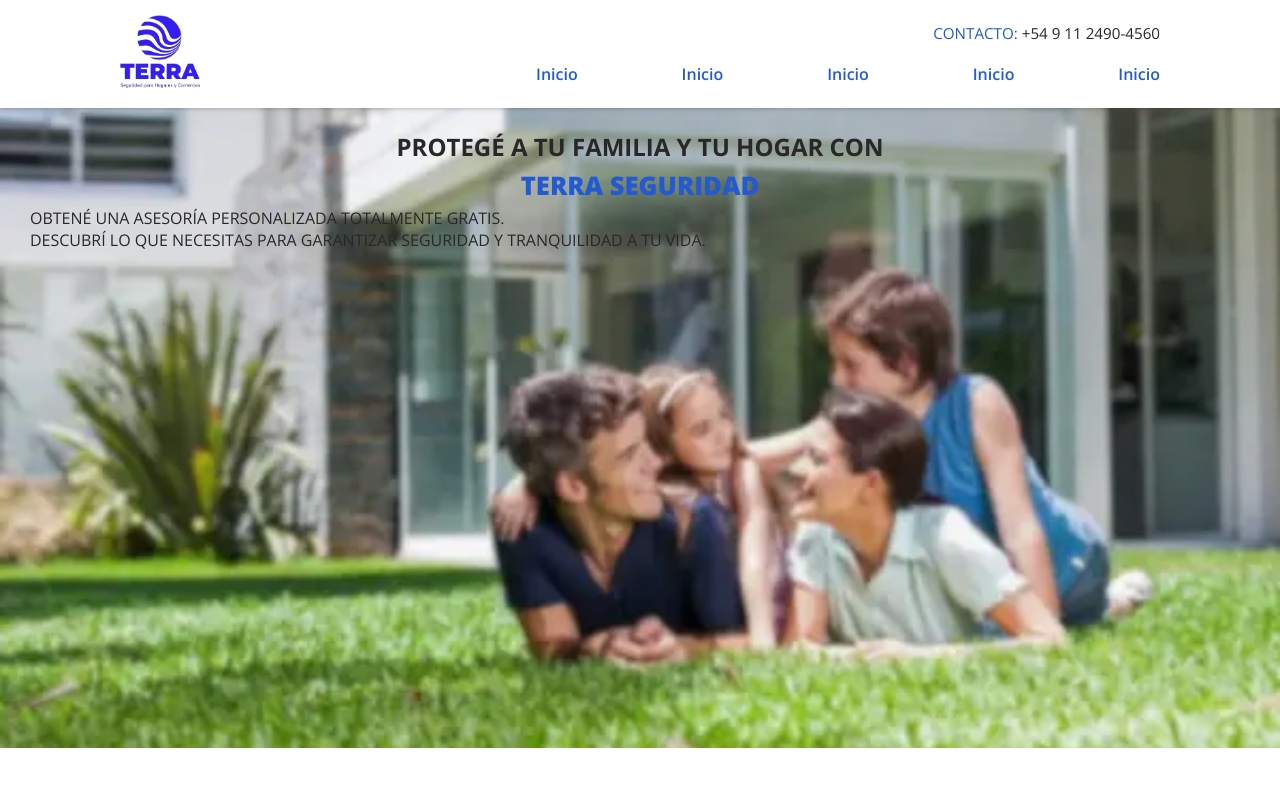
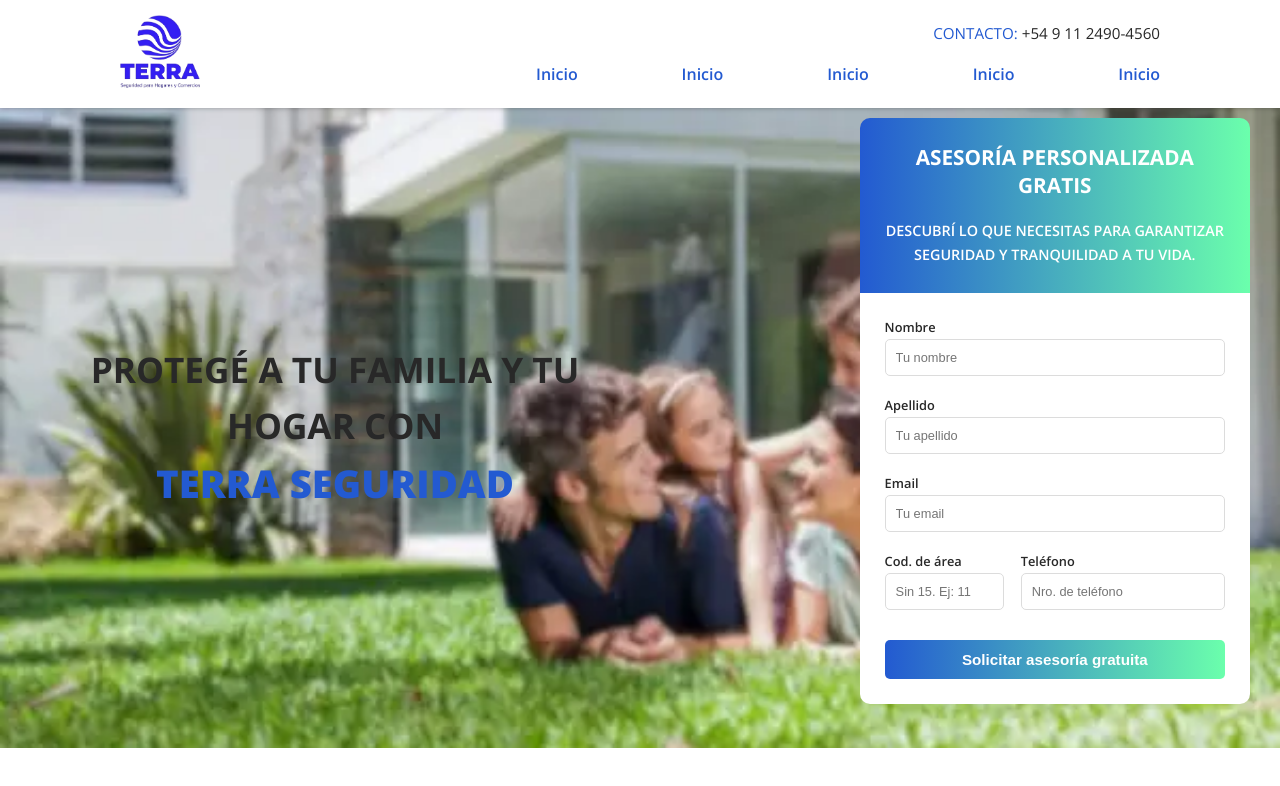
Before and after one commit to leandroheffes24/terra-seguridad, a React (Vite) app: page / in a window 1280 px wide. Shown: the top 786 px of the page. Built offline with nearby package versions, Linux system fonts and the light colour scheme.

Commit message:
inicio complete, missing form funcionality

```diff
--- a/src/assets/styles/variables.scss
+++ b/src/assets/styles/variables.scss
@@ -1,3 +1,4 @@
 $azul: rgb(35, 90, 209);
+$verde: rgb(107, 255, 172);
 $grisOscuro: rgb(65, 65, 65);
 $textColor: rgb(40, 40, 40);
--- a/src/components/Header/Header.module.css
+++ b/src/components/Header/Header.module.css
@@ -4,6 +4,7 @@
   align-items: center;
   justify-content: center;
   position: sticky;
+  top: 0;
   padding: 10px 0;
   box-shadow: 0 0 5px 0 rgba(0, 0, 0, 0.3);
 }
--- a/src/components/Header/Header.module.scss
+++ b/src/components/Header/Header.module.scss
@@ -6,6 +6,7 @@
     align-items: center;
     justify-content: center;
     position: sticky;
+    top: 0;
     padding: 10px 0;
     box-shadow: 0 0 5px 0 rgb(0, 0, 0, 0.3);
 }
--- a/src/components/Inicio/Inicio.jsx
+++ b/src/components/Inicio/Inicio.jsx
@@ -9,9 +9,33 @@
 
             <div className={styles.formContainer}>
                 <div className={styles.formTextContainer}>
-                    <p className={styles.formTopText}>OBTENÉ UNA ASESORÍA PERSONALIZADA TOTALMENTE GRATIS.</p>
+                    <p className={styles.formTopText}>ASESORÍA PERSONALIZADA GRATIS</p>
                     <p className={styles.formBottomText}>DESCUBRÍ LO QUE NECESITAS PARA GARANTIZAR SEGURIDAD Y TRANQUILIDAD A TU VIDA.</p>
                 </div>
+                <form className={styles.form} action="">
+                    <div className={styles.formLabelAndInputContainer}>
+                        <label htmlFor="nombre">Nombre</label>
+                        <input type="text" id='nombre' name='nombre' placeholder='Tu nombre' required />
+                    </div>
+                    <div className={styles.formLabelAndInputContainer}>
+                        <label htmlFor="apellido">Apellido</label>
+                        <input type="text" id='apellido' name='apellido' placeholder='Tu apellido' required />
+                    </div>
+                    <div className={styles.formLabelAndInputContainer}>
+                        <label htmlFor="email">Email</label>
+                        <input type="email" id='email' name='email' placeholder='Tu email' required />
+                    </div>
+                    <div className={`${styles.formLabelAndInputContainer} ${styles.areaCodeContainer}`}>
+                        <label htmlFor="codigo">Cod. de área</label>
+                        <input type="number" id='codigo' name='codigo' placeholder='Sin 15. Ej: 11' required />
+                    </div>
+                    <div className={`${styles.formLabelAndInputContainer} ${styles.phoneContainer}`}>
+                        <label htmlFor="telefono">Teléfono</label>
+                        <input type="number" id='telefono' name='telefono' placeholder='Nro. de teléfono' required />
+                    </div>
+
+                    <button type='submit' className={styles.formSubmitButton}>Solicitar asesoría gratuita</button>
+                </form>
             </div>
         </section>
     )
--- a/src/components/Inicio/Inicio.module.css
+++ b/src/components/Inicio/Inicio.module.css
@@ -2,8 +2,9 @@
   background-image: url("../../assets/background.webp");
   background-size: cover;
   background-position: center;
+  padding: 20px;
   height: 80vh;
-  padding: 20px 30px;
+  max-height: 650px;
 }
 
 .textoContainer {
@@ -20,4 +21,205 @@
   color: rgb(35, 90, 209);
   font-weight: 800;
   font-size: 1.6rem;
+}
+
+.formContainer {
+  margin-top: 250px;
+  box-shadow: 0 0 7px 0 rgba(0, 0, 0, 0.2);
+}
+
+.formTextContainer {
+  background: linear-gradient(90deg, rgb(35, 90, 209) 0%, rgb(107, 255, 172) 100%);
+  padding: 20px;
+  text-align: center;
+  color: white;
+  border-top-left-radius: 10px;
+  border-top-right-radius: 10px;
+}
+
+.formTopText {
+  font-size: 1.7rem;
+  font-weight: 800;
+  margin-bottom: 15px;
+}
+
+.formBottomText {
+  font-size: 1rem;
+  font-weight: 600;
+  line-height: 1.7;
+}
+
+.form {
+  background-color: white;
+  padding: 20px;
+  border-bottom-right-radius: 10px;
+  border-bottom-left-radius: 10px;
+  display: flex;
+  flex-wrap: wrap;
+  row-gap: 25px;
+  justify-content: space-between;
+}
+
+.formLabelAndInputContainer {
+  display: flex;
+  flex-direction: column;
+  gap: 5px;
+  width: 100%;
+}
+
+.areaCodeContainer {
+  width: 48%;
+}
+
+.phoneContainer {
+  width: 48%;
+}
+
+.formSubmitButton {
+  width: 100%;
+  font-size: 1rem;
+  font-weight: 600;
+  padding: 12px;
+  border: none;
+  background: linear-gradient(90deg, rgb(35, 90, 209) 0%, rgb(107, 255, 172) 100%);
+  color: white;
+  border-radius: 5px;
+  margin-top: 10px;
+  cursor: pointer;
+}
+
+@media (width >= 768px) {
+  .inicioSection {
+    padding: 40px;
+  }
+  .text, .title {
+    font-size: 2rem;
+  }
+  .title {
+    font-size: 2.2rem;
+  }
+  .formContainer {
+    width: 80%;
+    margin: 250px auto 0;
+  }
+  .formTextContainer {
+    padding: 40px;
+    border-top-left-radius: 20px;
+    border-top-right-radius: 20px;
+  }
+  .formTopText {
+    font-size: 2rem;
+    margin-bottom: 35px;
+  }
+  .formBottomText {
+    font-size: 1.4rem;
+  }
+  .form {
+    padding: 40px;
+    border-bottom-right-radius: 20px;
+    border-bottom-left-radius: 20px;
+    row-gap: 25px;
+  }
+  .formLabelAndInputContainer {
+    gap: 6px;
+  }
+  .areaCodeContainer {
+    width: 35%;
+  }
+  .phoneContainer {
+    width: 60%;
+  }
+  .formSubmitButton {
+    font-size: 1.3rem;
+    padding: 17px;
+    border-radius: 10px;
+    margin-top: 20px;
+  }
+}
+@media (width >= 992px) {
+  .inicioSection {
+    padding: 20px;
+    display: flex;
+    justify-content: space-between;
+  }
+  .textoContainer {
+    width: 50%;
+    display: flex;
+    align-items: center;
+  }
+  .text, .title {
+    font-size: 2rem;
+  }
+  .title {
+    font-size: 2.2rem;
+  }
+  .formContainer {
+    width: 32%;
+    margin: 0;
+    box-shadow: none;
+  }
+  .formTextContainer {
+    padding: 20px;
+    border-top-left-radius: 10px;
+    border-top-right-radius: 10px;
+  }
+  .formTopText {
+    font-size: 0.95rem;
+    font-weight: 700;
+    margin-bottom: 15px;
+  }
+  .formBottomText {
+    font-size: 0.7rem;
+  }
+  .form {
+    padding: 20px;
+    border-bottom-right-radius: 10px;
+    border-bottom-left-radius: 10px;
+    row-gap: 15px;
+  }
+  .formLabelAndInputContainer {
+    gap: 3px;
+  }
+  .areaCodeContainer {
+    width: 35%;
+  }
+  .phoneContainer {
+    width: 60%;
+  }
+  .formSubmitButton {
+    font-size: 0.75rem;
+    padding: 10px;
+    border-radius: 5px;
+    margin-top: 20px;
+  }
+}
+@media (width >= 1200px) {
+  .inicioSection {
+    padding: 10px 30px;
+  }
+  .text, .title {
+    font-size: 2.2rem;
+  }
+  .title {
+    font-size: 2.4rem;
+  }
+  .formTextContainer {
+    padding: 25px;
+  }
+  .formTopText {
+    font-size: 1.3rem;
+    margin-bottom: 20px;
+  }
+  .formBottomText {
+    font-size: 0.9rem;
+  }
+  .form {
+    padding: 25px;
+    row-gap: 20px;
+  }
+  .formSubmitButton {
+    font-size: 0.95rem;
+    padding: 11px;
+    margin-top: 10px;
+  }
 }/*# sourceMappingURL=Inicio.module.css.map */
--- a/src/components/Inicio/Inicio.module.scss
+++ b/src/components/Inicio/Inicio.module.scss
@@ -4,8 +4,9 @@
     background-image: url('../../assets/background.webp');
     background-size: cover;
     background-position: center;
+    padding: 20px;
     height: 80vh;
-    padding: 20px 30px;
+    max-height: 650px;
 }
 
 .textoContainer{
@@ -23,3 +24,236 @@
     font-weight: 800;
     font-size: 1.6rem;
 }
+
+.formContainer{
+    margin-top: 250px;
+    box-shadow: 0 0 7px 0 rgba(0,0,0,0.2);
+}
+
+.formTextContainer{
+    background: linear-gradient(90deg, rgba(35,90,209,1) 0%, rgba(107,255,172,1) 100%);
+    padding: 20px;
+    text-align: center;
+    color: white;
+    border-top-left-radius: 10px;
+    border-top-right-radius: 10px;
+}
+
+.formTopText{
+    font-size: 1.7rem;
+    font-weight: 800;
+    margin-bottom: 15px;
+}
+
+.formBottomText{
+    font-size: 1rem;
+    font-weight: 600;
+    line-height: 1.7;
+}
+
+.form{
+    background-color: white;
+    padding: 20px;
+    border-bottom-right-radius: 10px;
+    border-bottom-left-radius: 10px;
+    display: flex;
+    flex-wrap: wrap;
+    row-gap: 25px;
+    justify-content: space-between;
+}
+
+.formLabelAndInputContainer{
+    display: flex;
+    flex-direction: column;
+    gap: 5px;
+    width: 100%;
+}
+
+.areaCodeContainer{
+    width: 48%;
+}
+
+.phoneContainer{
+    width: 48%;
+}
+
+.formSubmitButton{
+    width: 100%;
+    font-size: 1rem;
+    font-weight: 600;
+    padding: 12px;
+    border: none;
+    background: linear-gradient(90deg, rgba(35,90,209,1) 0%, rgba(107,255,172,1) 100%);
+    color: white;
+    border-radius: 5px;
+    margin-top: 10px;
+    cursor: pointer;
+}
+
+@media(width>=768px){
+    .inicioSection{
+        padding: 40px;
+    }
+
+    .text, .title{
+        font-size: 2rem;
+    }
+
+    .title{
+        font-size: 2.2rem;
+    }
+
+    .formContainer{
+        width: 80%;
+        margin: 250px auto 0;
+    }
+
+    .formTextContainer{
+        padding: 40px;
+        border-top-left-radius: 20px;
+        border-top-right-radius: 20px;
+    }
+
+    .formTopText{
+        font-size: 2rem;
+        margin-bottom: 35px;
+    }
+
+    .formBottomText{
+        font-size: 1.4rem;
+    }
+
+    .form{
+        padding: 40px;
+        border-bottom-right-radius: 20px;
+        border-bottom-left-radius: 20px;
+        row-gap: 25px;
+    }
+
+    .formLabelAndInputContainer{
+        gap: 6px;
+    }
+
+    .areaCodeContainer{
+        width: 35%;
+    }
+
+    .phoneContainer{
+        width: 60%;
+    }
+
+    .formSubmitButton{
+        font-size: 1.3rem;
+        padding: 17px;
+        border-radius: 10px;
+        margin-top: 20px;
+    }
+}
+
+@media(width>=992px){
+    .inicioSection{
+        padding: 20px;
+        display: flex;
+        justify-content: space-between;
+    }
+
+    .textoContainer{
+        width: 50%;
+        display: flex;
+        align-items: center;
+    }
+
+    .text, .title{
+        font-size: 2rem;
+    }
+
+    .title{
+        font-size: 2.2rem;
+    }
+
+    .formContainer{
+        width: 32%;
+        margin: 0;
+        box-shadow: none;
+    }
+
+    .formTextContainer{
+        padding: 20px;
+        border-top-left-radius: 10px;
+        border-top-right-radius: 10px;
+    }
+
+    .formTopText{
+        font-size: .95rem;
+        font-weight: 700;
+        margin-bottom: 15px;
+    }
+
+    .formBottomText{
+        font-size: .7rem;
+    }
+
+    .form{
+        padding: 20px;
+        border-bottom-right-radius: 10px;
+        border-bottom-left-radius: 10px;
+        row-gap: 15px;
+    }
+
+    .formLabelAndInputContainer{
+        gap: 3px;
+    }
+
+    .areaCodeContainer{
+        width: 35%;
+    }
+
+    .phoneContainer{
+        width: 60%;
+    }
+
+    .formSubmitButton{
+        font-size: .75rem;
+        padding: 10px;
+        border-radius: 5px;
+        margin-top: 20px;
+    }
+}
+
+@media(width>=1200px){
+    .inicioSection{
+        padding: 10px 30px;
+    }
+
+    .text, .title{
+        font-size: 2.2rem;
+    }
+
+    .title{
+        font-size: 2.4rem;
+    }
+
+    .formTextContainer{
+        padding: 25px;
+    }
+
+    .formTopText{
+        font-size: 1.3rem;
+        margin-bottom: 20px;
+    }
+
+    .formBottomText{
+        font-size: .9rem;
+    }
+
+    .form{
+        padding: 25px;
+        row-gap: 20px;
+    }
+
+    .formSubmitButton{
+        font-size: .95rem;
+        padding: 11px;
+        margin-top: 10px;
+    }
+}
--- a/src/index.css
+++ b/src/index.css
@@ -14,3 +14,55 @@
 a{
   text-decoration: none;
 }
+
+label{
+  font-size: .95rem;
+  font-weight: 600;
+}
+
+input{
+  font-size: .95rem;
+  padding: 10px;
+  border-radius: 5px;
+  outline: none;
+  border: 1px solid rgb(220, 220, 220);
+}
+
+input:focus{
+  outline: 1px solid rgb(35, 90, 209);
+}
+
+@media(width>=768px){
+  label{
+    font-size: 1.2rem;
+  }
+
+  input{
+    font-size: 1.2rem;
+    padding: 15px;
+    border-radius: 10px;
+  }
+}
+
+@media(width>=992px){
+  label{
+    font-size: .7rem;
+  }
+
+  input{
+    font-size: .7rem;
+    padding: 5px;
+    border-radius: 5px;
+  }
+}
+
+@media(width>=1200px){
+  label{
+    font-size: .8rem;
+  }
+
+  input{
+    font-size: .8rem;
+    padding: 10px;
+  }
+}
```
Also changed, not shown: 2 other files (tests, documents, lock files or other folders).
